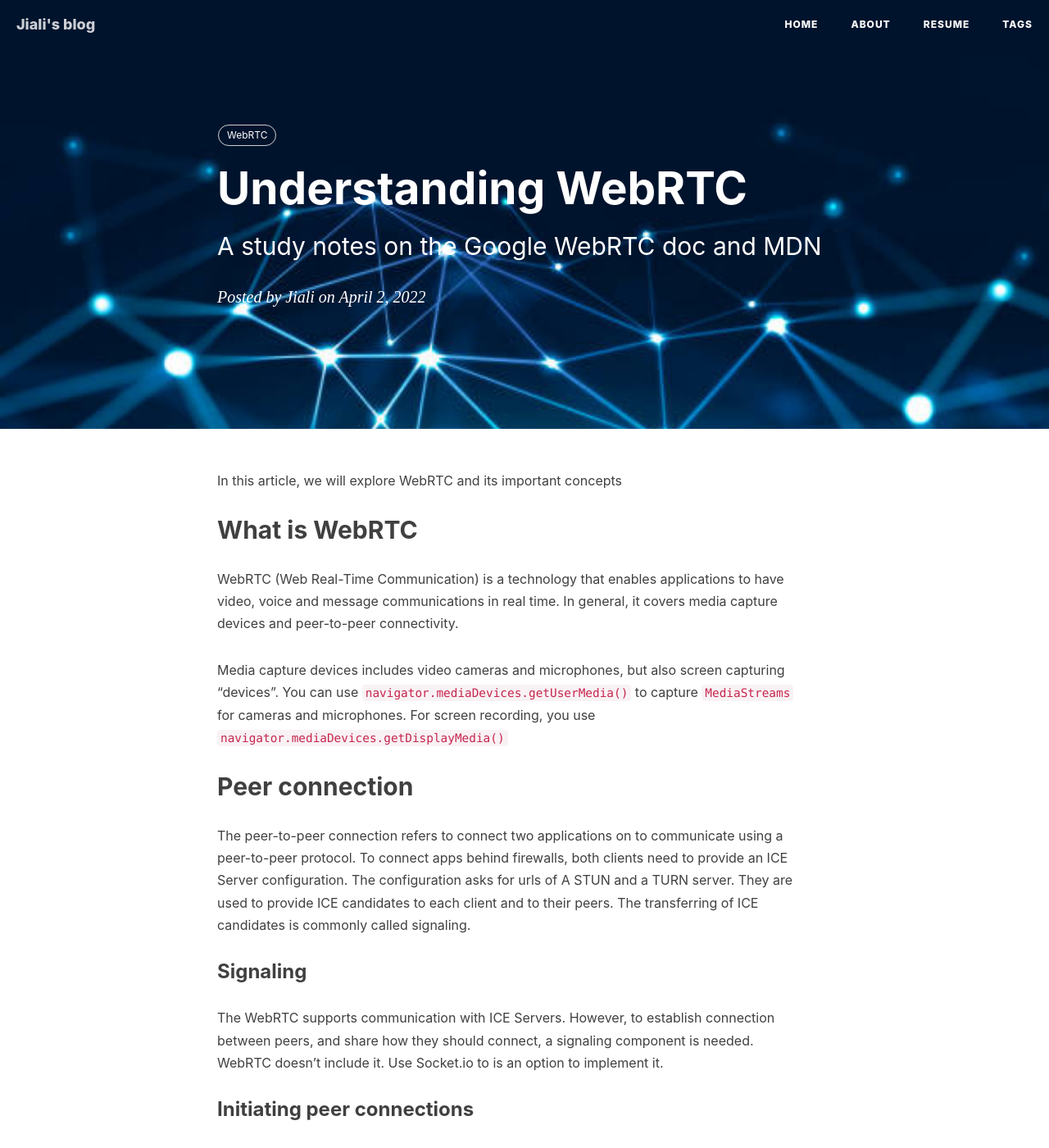
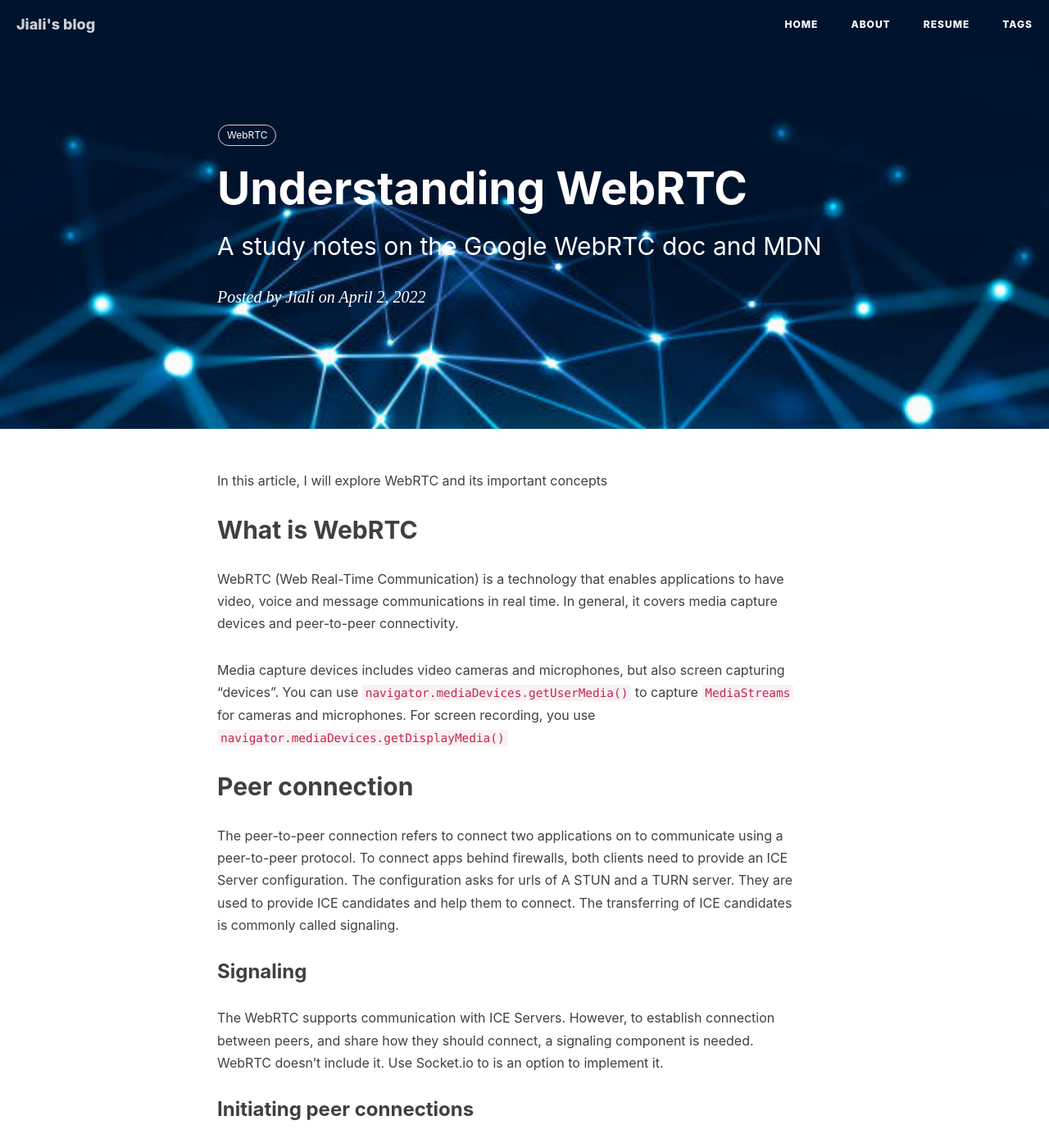
Before and after one commit to jinjialij/jinjialij.github.io, a Jekyll site: the page built from _posts/2022-04-02-WebRTC.md, in a window 1280 px wide and 1400 px high. Shown: the whole window at 82% size. Built offline with Jekyll 4.4.1, drawn with Linux system fonts in a browser that asks for light colours; nearby versions of some CDN libraries; comment, search, counter and statistics services are not loaded.

```diff
--- a/_includes/footer.html
+++ b/_includes/footer.html
@@ -172,7 +172,7 @@
 
 <!--fastClick.js -->
 <script>
-    async("http://cdn.bootcss.com/fastclick/1.0.6/fastclick.min.js", function () {
+    async("https://cdnjs.cloudflare.com/ajax/libs/fastclick/1.0.6/fastclick.min.js", function () {
         var $nav = document.querySelector("nav");
         if ($nav) FastClick.attach($nav);
     })
--- a/_layouts/keynote.html
+++ b/_layouts/keynote.html
@@ -138,7 +138,7 @@ layout: default
 </script>
 <!-- anchor-js, Doc:http://bryanbraun.github.io/anchorjs/ -->
 <script>
-    async("http://cdn.bootcss.com/anchor-js/1.1.1/anchor.min.js", function () {
+    async("https://cdn.jsdelivr.net/npm/anchor-js/anchor.min.js", function () {
         anchors.options = {
             visible: 'always',
             placement: 'right',
--- a/_layouts/post.html
+++ b/_layouts/post.html
@@ -122,7 +122,7 @@ layout: default
 </script>
 <!-- anchor-js, Doc:http://bryanbraun.github.io/anchorjs/ -->
 <script>
-    async("http://cdn.bootcss.com/anchor-js/1.1.1/anchor.min.js", function () {
+    async("https://cdn.jsdelivr.net/npm/anchor-js/anchor.min.js", function () {
         anchors.options = {
             visible: 'always',
             placement: 'right',
--- a/_posts/2022-04-02-WebRTC.md
+++ b/_posts/2022-04-02-WebRTC.md
@@ -9,7 +9,7 @@ tags:
   - WebRTC
 ---
 
-In this article, we will explore WebRTC and its important concepts
+In this article, I will explore WebRTC and its important concepts
 
 ## What is WebRTC
 
@@ -19,7 +19,7 @@ Media capture devices includes video cameras and microphones, but also screen ca
 
 ## Peer connection
 
-The peer-to-peer connection refers to connect two applications on to communicate using a peer-to-peer protocol. To connect apps behind firewalls, both clients need to provide an ICE Server configuration. The configuration asks for urls of A STUN and a TURN server. They are used to provide ICE candidates to each client and to their peers. The transferring of ICE candidates is commonly called signaling.
+The peer-to-peer connection refers to connect two applications on to communicate using a peer-to-peer protocol. To connect apps behind firewalls, both clients need to provide an ICE Server configuration. The configuration asks for urls of A STUN and a TURN server. They are used to provide ICE candidates and help them to connect. The transferring of ICE candidates is commonly called signaling.
 
 ### Signaling
 
```
